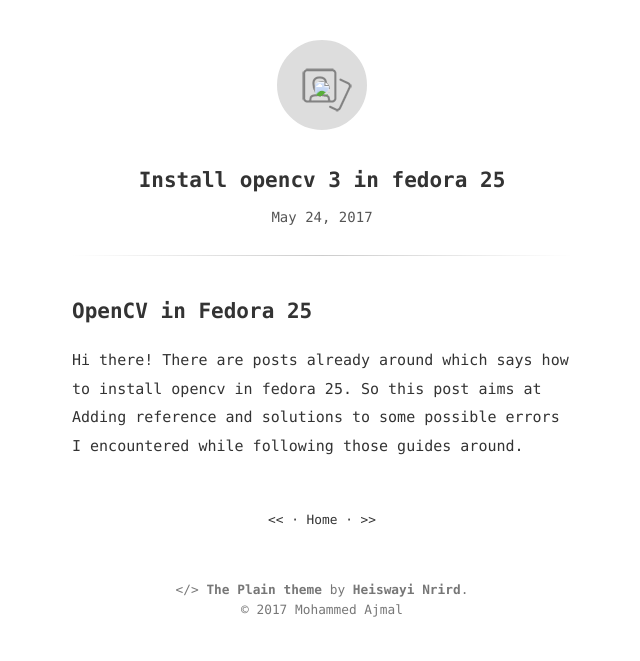
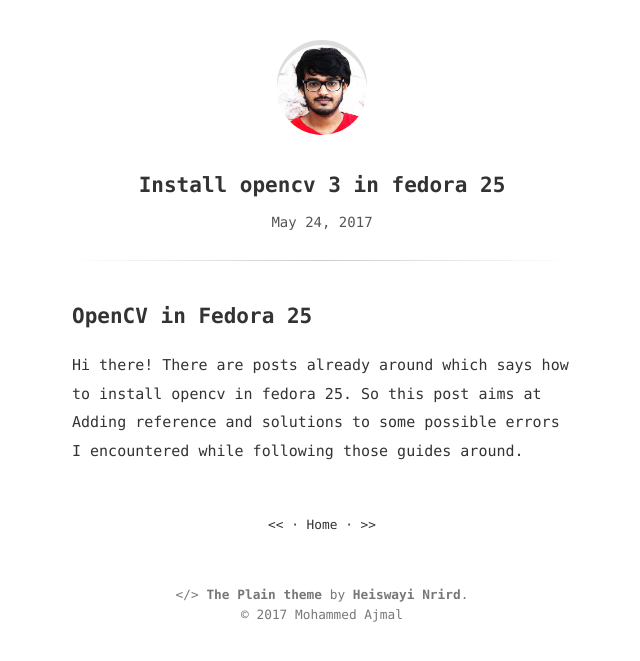
Before and after one commit to cooliscool/cooliscool.github.io, a Jekyll site: the page built from _posts/2017-05-24-install-opencv-fedora-25.md, in a window 1280 px wide. Shown: the top 661 px of the page, without its empty margins (318-958 px from the left). Built offline with Jekyll 4.4.1, drawn with Linux system fonts in a browser that asks for light colours.

Commit message:
Update header.html

```diff
--- a/_includes/header.html
+++ b/_includes/header.html
@@ -9,7 +9,7 @@
 	{% endif %}
 
 	<a href="{{ link | prepend: site.baseurl }}">
-		<img src="assets/moochi.png" class="gravatar">
+		<img src="http://www.cooliscool.github.io/assets/moochi.png" class="gravatar">
 	</a>
 	<span class="logo-prompt">{{ prompt }}</span>
 
```
